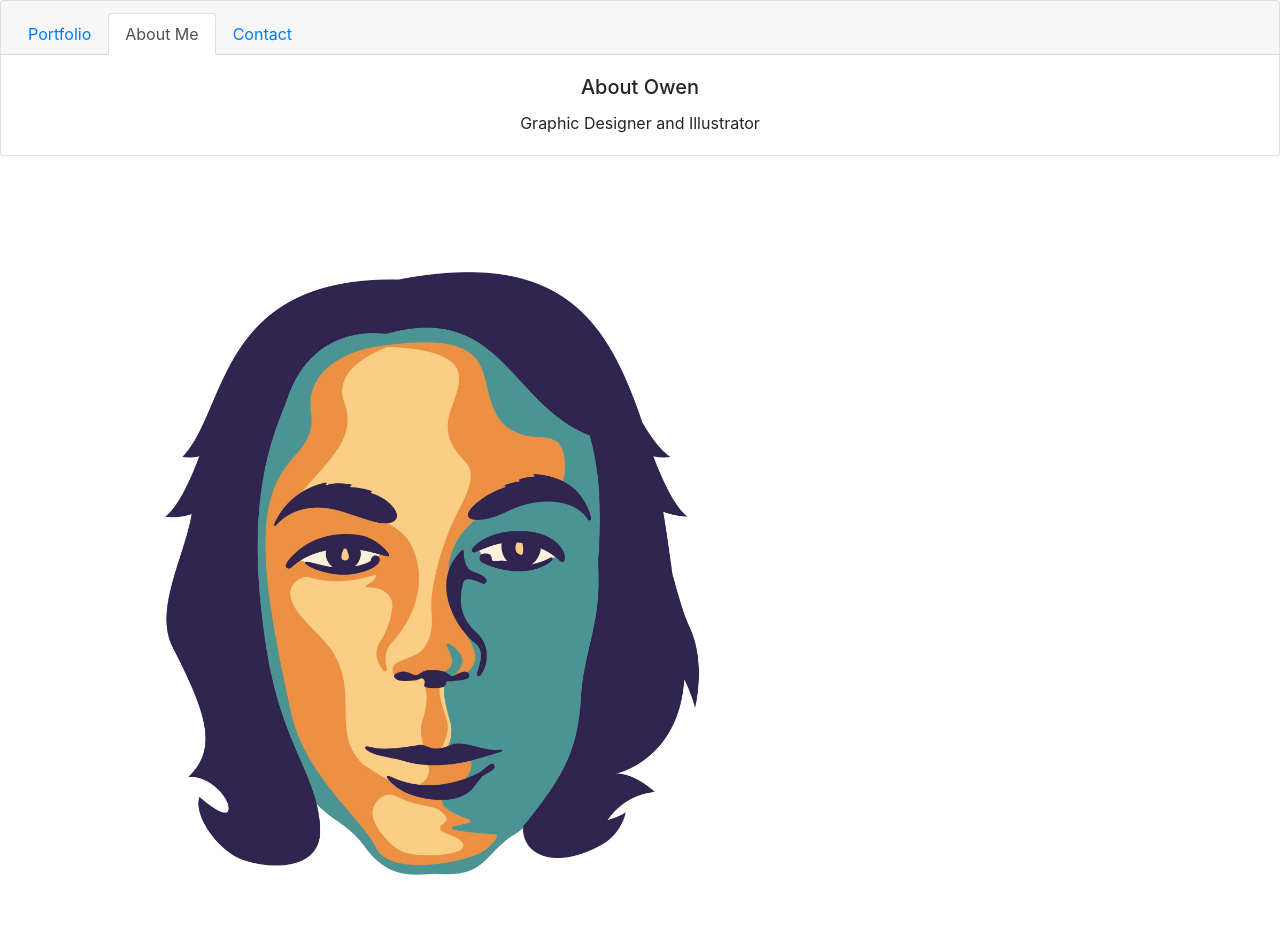
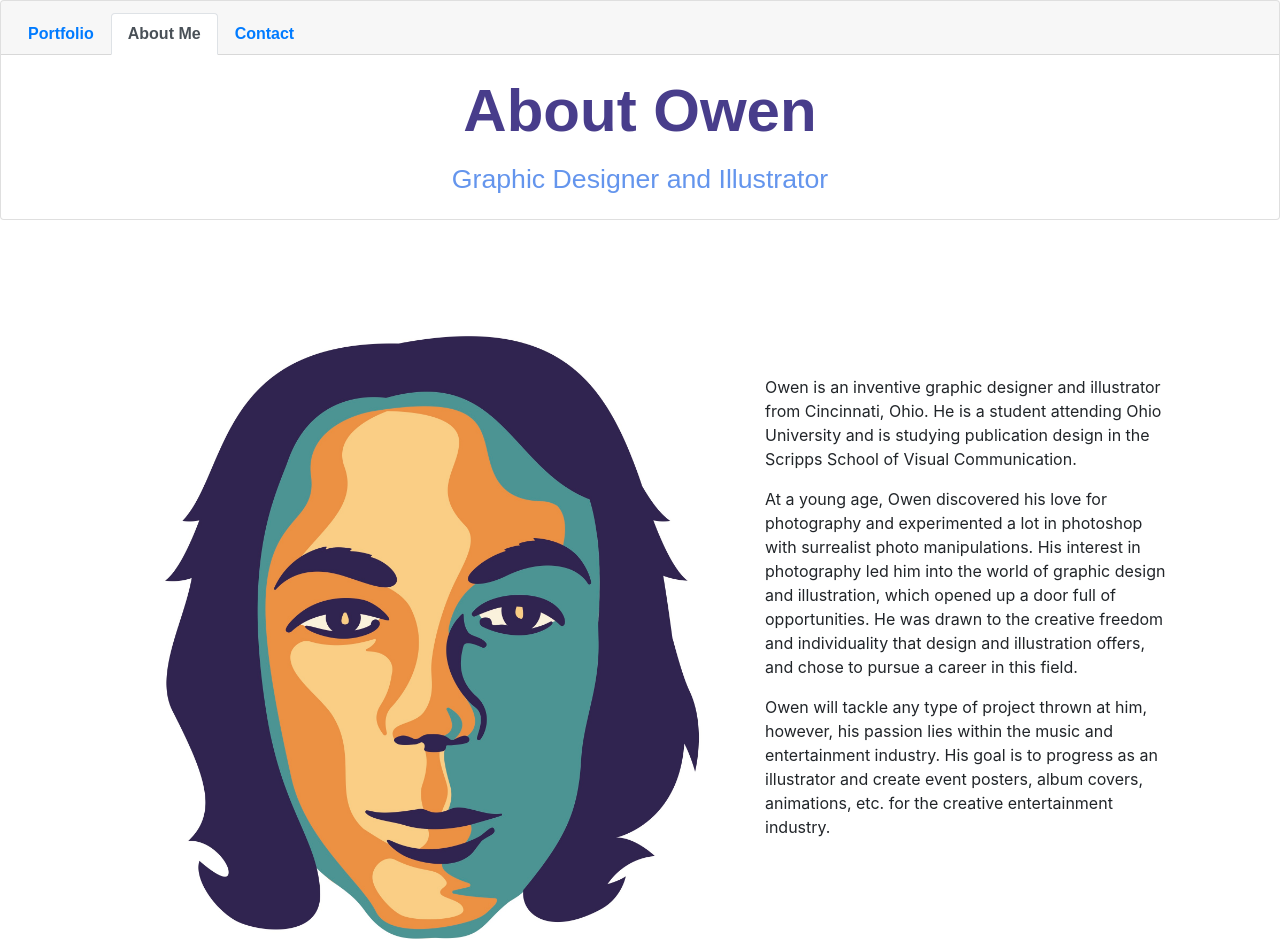
Before and after one commit to owenquinn513/Vico2162Project7, a plain HTML site: page about.html in a window 1280 px wide. Shown: the top 939 px of the page. Drawn offline with nearby package versions, Linux system fonts and the light colour scheme.

Commit message:
Vico2162Final

```diff
--- a/about.html
+++ b/about.html
@@ -1,7 +1,7 @@
 <!Doctype html>
 <html lang="en">
     <head>
-        <title> Project 7 Navigation</title>
+        <title> Final Project</title>
 
         <link rel="stylesheet" href="https://stackpath.bootstrapcdn.com/bootstrap/4.4.1/css/bootstrap.min.css"
               integrity="sha384-Vkoo8x4CGsO3+Hhxv8T/Q5PaXtkKtu6ug5TOeNV6gBiFeWPGFN9MuhOf23Q9Ifjh"
@@ -31,7 +31,7 @@
   </div>
   <div class="card-body">
     <h5 class="card-title">About Owen</h5>
-    <p class="card-text">Graphic Designer and Illustrator </p>
+    <p1 class="card-text">Graphic Designer and Illustrator </p1>
 
   </div>
 </div>
@@ -40,22 +40,23 @@
 <div class="row m-3">
 
         <div class="col-lg-8">
-                    <img src="images/self%20portrait%203.jpg"alt="Owen Quinn"
+                    <img src="images/self%20portrait%203.jpg" alt="Owen Quinn"
                     class="img-fluid"/>
         </div>
             </div>
+    <div style = "position:absolute; left:750px; top:375px" >
 
-             <p class="col-lg-12">
+             <p class="col-lg-10">
                     Owen is an inventive graphic designer and illustrator from Cincinnati, Ohio. He is a student attending Ohio University and is studying publication design in the Scripps School of Visual Communication.
     </p>
-            <p class="col-lg-12">
+            <p class="col-lg-10">
                     At a young age, Owen discovered his love for photography and experimented a lot in photoshop with surrealist photo manipulations. His interest in photography led him into the world of graphic design and illustration, which opened up a door full of opportunities. He was drawn to the creative freedom and individuality that design and illustration offers, and chose to pursue a career in this field.
     </p>
-            <p class="col-lg-12">
+            <p class="col-lg-10">
                     Owen will tackle any type of project thrown at him, however, his passion lies within the music and entertainment industry. His goal is to progress as an illustrator and create event posters, album covers, animations, etc. for the creative entertainment industry.
     </p>
 
-
+    </div>
 
 
 
--- a/css/main.css
+++ b/css/main.css
@@ -1 +1,14 @@
 label {font-weight: bold}
+h5
+    {font-family: sans-serif;
+    font-weight: bold;
+    font-size: 45pt;
+    color: darkslateblue;}
+
+p1 {font-family: sans-serif;
+    font-size: 20pt;
+    color: cornflowerblue;}
+
+.card-header
+{font-family: sans-serif;
+font-weight: bolder;}
```
Also changed, not shown: contact.html (+2 -2 lines), index.html (+12 -13 lines), 1 other file.
